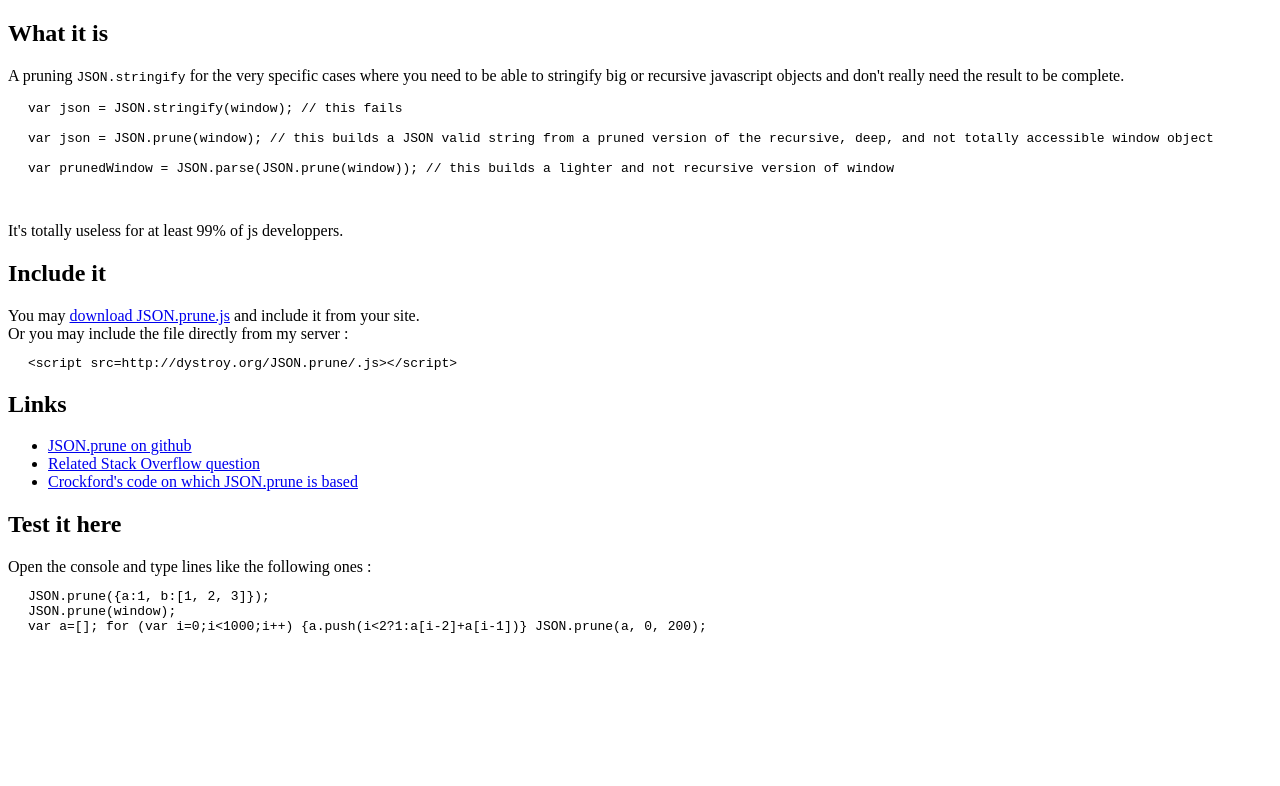
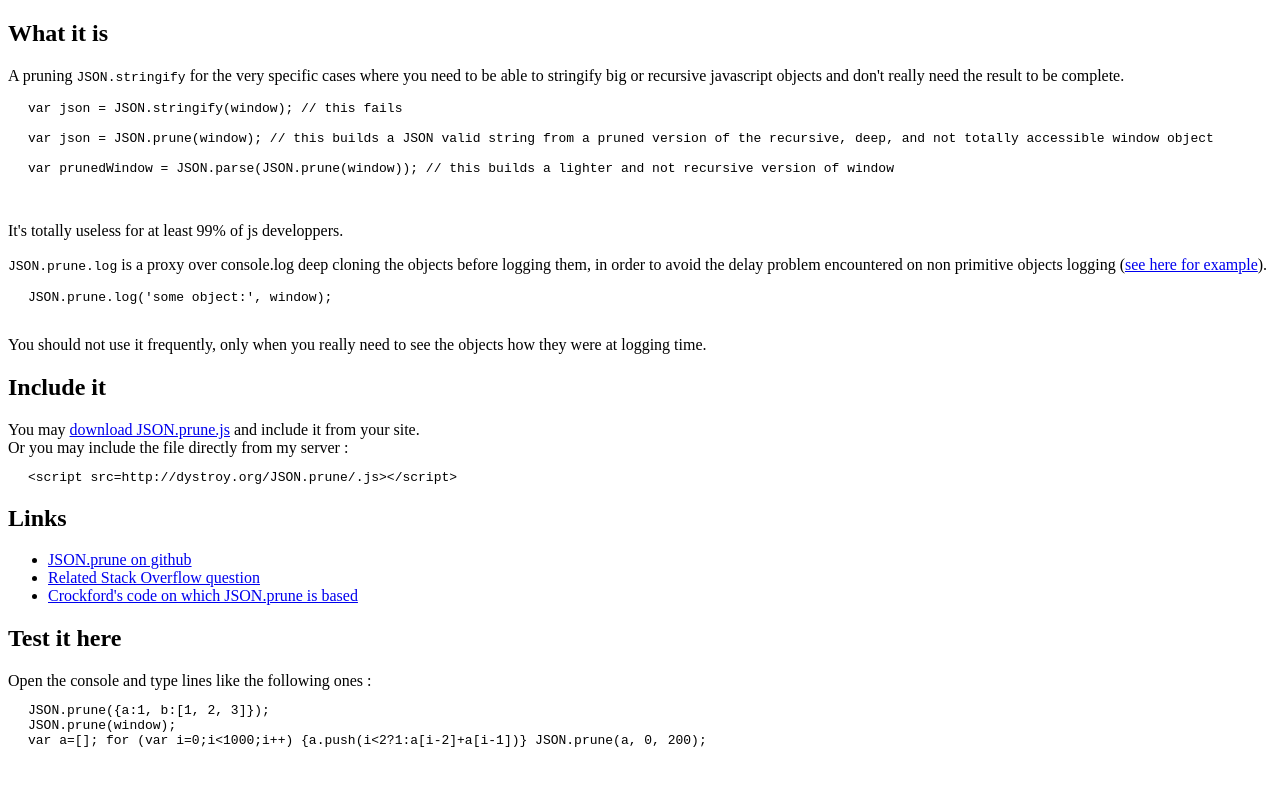
Before and after one commit to Canop/JSON.prune, a plain HTML site: page index.html in a window 1280 px wide. Drawn offline with Linux system fonts and the light colour scheme.

Commit message:
fonction JSON.prune.log

```diff
--- a/JSON.prune.js
+++ b/JSON.prune.js
@@ -90,4 +90,8 @@
 		return str('', {'': value}, depthDecr, arrayMaxLength);
     };
 
+    JSON.prune.log = function() {
+		console.log.apply(console,  Array.prototype.slice.call(arguments).map(function(v){return JSON.parse(JSON.prune(v))}));
+	}
+
 }());
--- a/index.html
+++ b/index.html
@@ -23,6 +23,17 @@
 <p>
 	It's totally useless for at least 99% of js developpers.
 </p>
+
+<p>
+<code>JSON.prune.log</code> is a proxy over console.log deep cloning the objects before logging them, in order to avoid the delay problem encountered on non primitive objects logging (<a href=http://stackoverflow.com/questions/14296722/on-object-parameter-is-not-properly-set-in-javascript>see here for example</a>).
+</p>
+	<code><pre>
+JSON.prune.log('some object:', window);
+	</pre></code>
+<p>
+You should not use it frequently, only when you really need to see the objects how they were at logging time.
+</p>
+
 <h2>Include it</h2>
 
 You may <a href=JSON.prune.js>download JSON.prune.js</a> and include it from your site.
```
Also changed, not shown: README.md.
